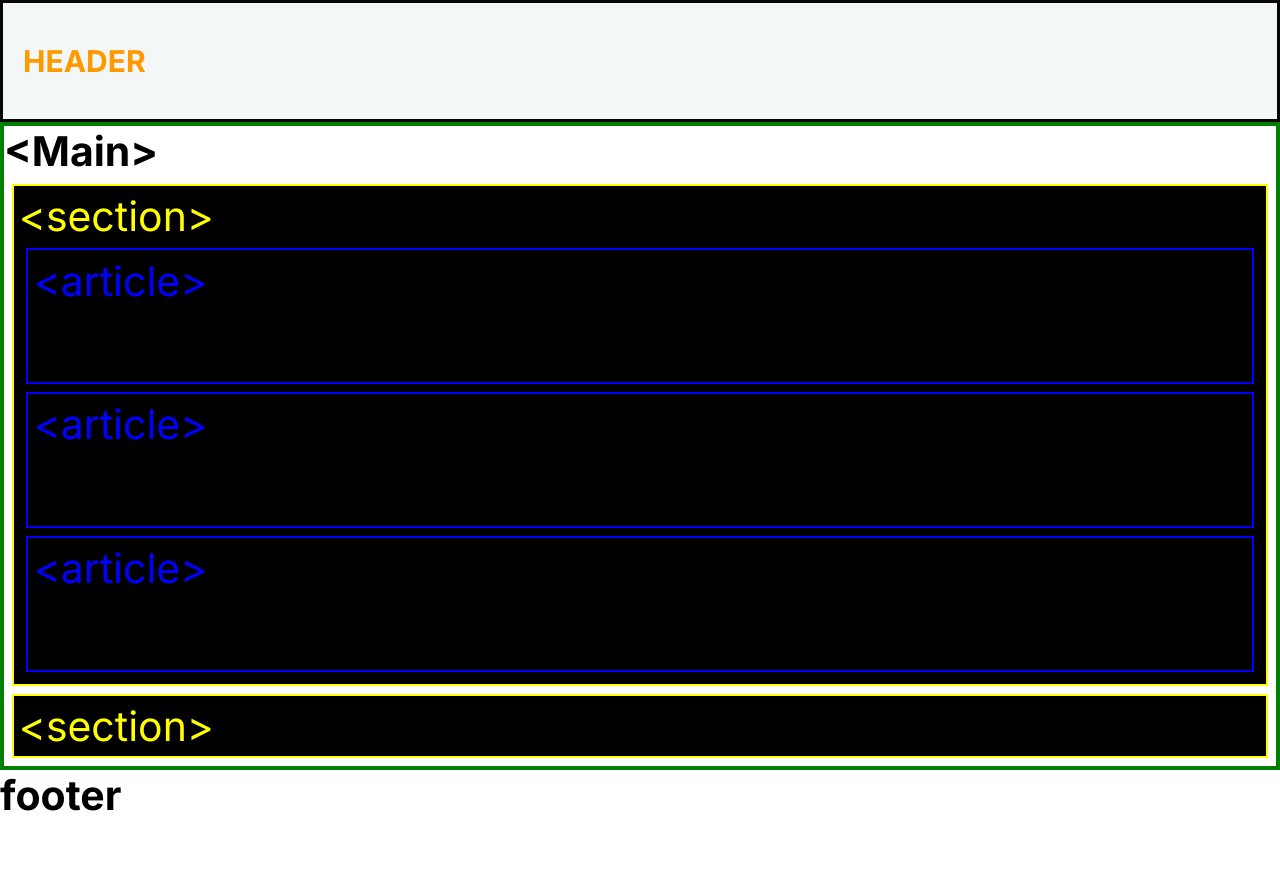
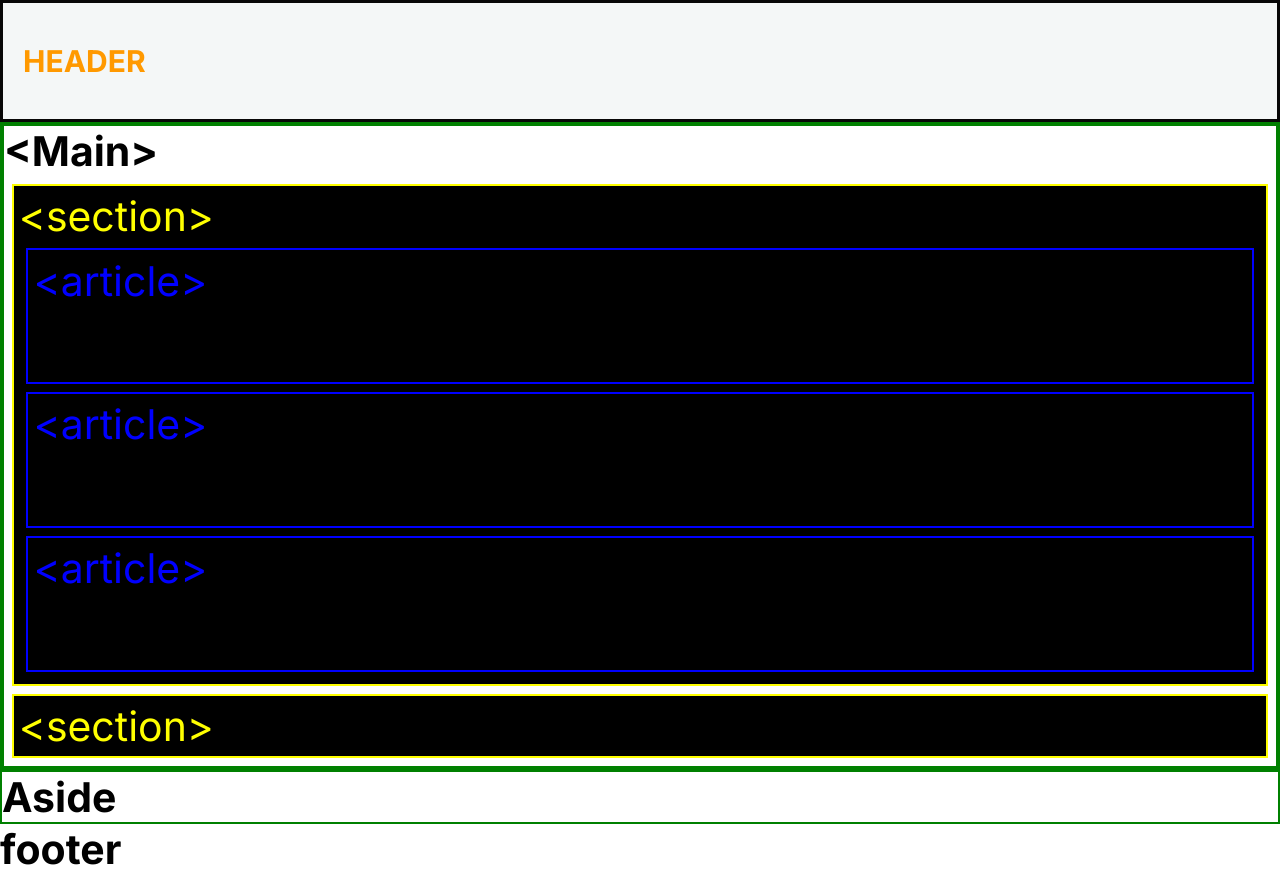
Before and after one commit to sthallysson/gitflow-project, a Next.js app: page / in a window 1280 px wide. Before the commit the page ends 820 px from the top, so only its background shows below. Built offline with nearby package versions, Linux system fonts and the light colour scheme.

Commit message:
Add aside

```diff
--- /dev/null
+++ b/src/app/components/Aside/Aside.css
@@ -0,0 +1,3 @@
+.Aside{
+    border: 2px solid green;
+}
--- /dev/null
+++ b/src/app/components/Aside/Aside.tsx
@@ -0,0 +1,11 @@
+import './Aside.css';
+
+const Aside = () => {
+  return (
+    <aside className="Aside">
+      <h2>Aside</h2>
+    </aside>
+  );
+};
+
+export default Aside;
--- a/src/app/page.tsx
+++ b/src/app/page.tsx
@@ -1,6 +1,6 @@
+import Aside from './components/Aside/Aside';
 import { Header } from './components/header';
 import Main from './components/Main';
-import Section from './components/Section/Section';
 
 import { Footer } from '../../componente/footer';
 
@@ -9,6 +9,7 @@ export default function Home() {
     <>
       <Header />
       <Main />
+      <Aside />
       <Footer />
     </>
   );
```
Also changed, not shown: 1 other file (tests, documents, lock files or other folders).
